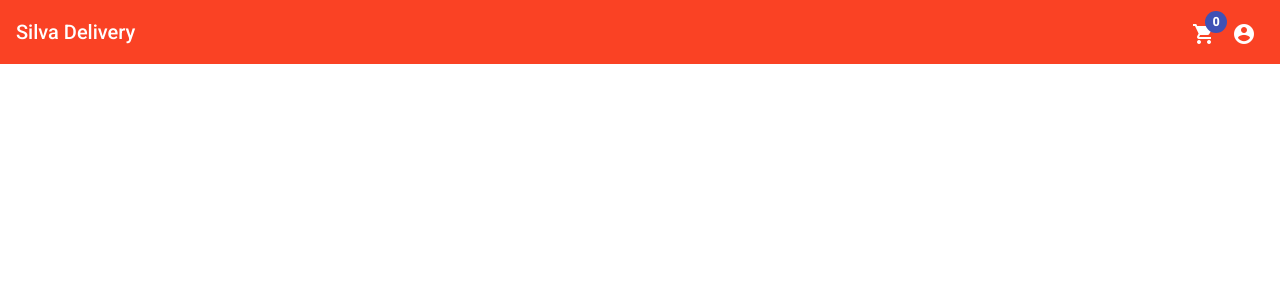
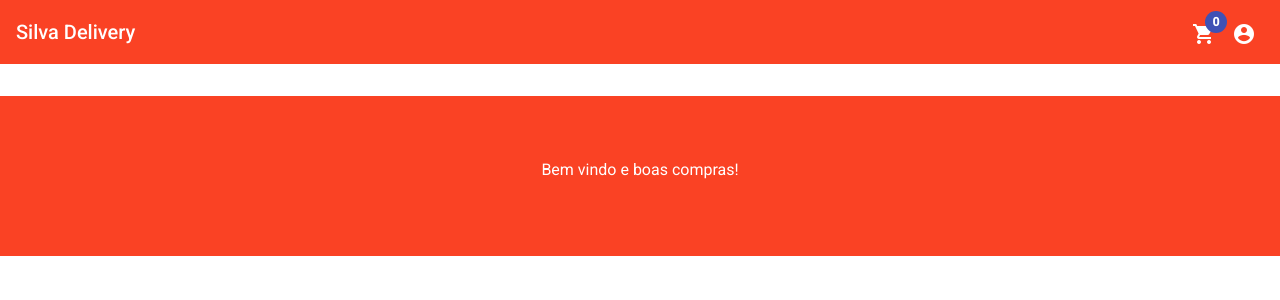
Before and after one commit to DouglasMonteles/loja-virtual, an Angular app in the folder web/: page /products-page in a window 1280 px wide. Shown: the top 300 px of the page. Built offline with nearby package versions, Linux system fonts and the light colour scheme.

Commit message:
Criando o rodape da pagina

```diff
--- a/web/src/app/app.module.ts
+++ b/web/src/app/app.module.ts
@@ -5,6 +5,7 @@ import { AppRoutingModule } from './app-routing.module';
 import { AppComponent } from './app.component';
 import { BrowserAnimationsModule } from '@angular/platform-browser/animations';
 import { MenuComponent } from './components/menu/menu.component';
+import { RodapeComponent } from './components/rodape/rodape.component';
 
 @NgModule({
   declarations: [
@@ -15,7 +16,10 @@ import { MenuComponent } from './components/menu/menu.component';
     AppRoutingModule,
     BrowserAnimationsModule,
   ],
-  providers: [MenuComponent],
+  providers: [
+    MenuComponent,
+    RodapeComponent,
+  ],
   bootstrap: [AppComponent]
 })
 export class AppModule { }
--- /dev/null
+++ b/web/src/app/components/rodape/rodape.component.css
@@ -0,0 +1,13 @@
+footer {
+  width: 100vw;
+  height: 20vh;
+
+  display: flex;
+  justify-content: center;
+  align-items: center;
+
+  font-size: medium;
+  color: var(--text-color);
+
+  background-color: var(--primary-color);
+}
--- /dev/null
+++ b/web/src/app/components/rodape/rodape.component.html
@@ -0,0 +1,3 @@
+<footer>
+  <p>Bem vindo e boas compras!</p>
+</footer>
--- /dev/null
+++ b/web/src/app/components/rodape/rodape.component.ts
@@ -0,0 +1,15 @@
+import { Component, OnInit } from '@angular/core';
+
+@Component({
+  selector: 'app-rodape',
+  templateUrl: './rodape.component.html',
+  styleUrls: ['./rodape.component.css']
+})
+export class RodapeComponent implements OnInit {
+
+  constructor() { }
+
+  ngOnInit(): void {
+  }
+
+}
--- a/web/src/app/views/products-page/products-page.component.html
+++ b/web/src/app/views/products-page/products-page.component.html
@@ -1 +1,3 @@
 <app-menu></app-menu>
+<p>produtos</p>
+<app-rodape></app-rodape>
--- a/web/src/app/views/products-page/products-page.module.ts
+++ b/web/src/app/views/products-page/products-page.module.ts
@@ -4,7 +4,7 @@ import { CommonModule } from '@angular/common';
 import { ProductsPageRoutingModule } from './products-page-routing.module';
 import { ProductsPageComponent } from './products-page.component';
 import { MenuModule } from 'src/app/components/menu/menu.module';
-
+import { RodapeModule } from 'src/app/components/rodape/rodape.module';
 
 @NgModule({
   declarations: [
@@ -14,6 +14,7 @@ import { MenuModule } from 'src/app/components/menu/menu.module';
     CommonModule,
     ProductsPageRoutingModule,
     MenuModule,
+    RodapeModule,
   ]
 })
 export class ProductsPageModule { }
```
Also changed, not shown: web/src/app/components/rodape/rodape.module.ts (added, +14 -0 lines), 1 other file (tests, documents, lock files or other folders).
